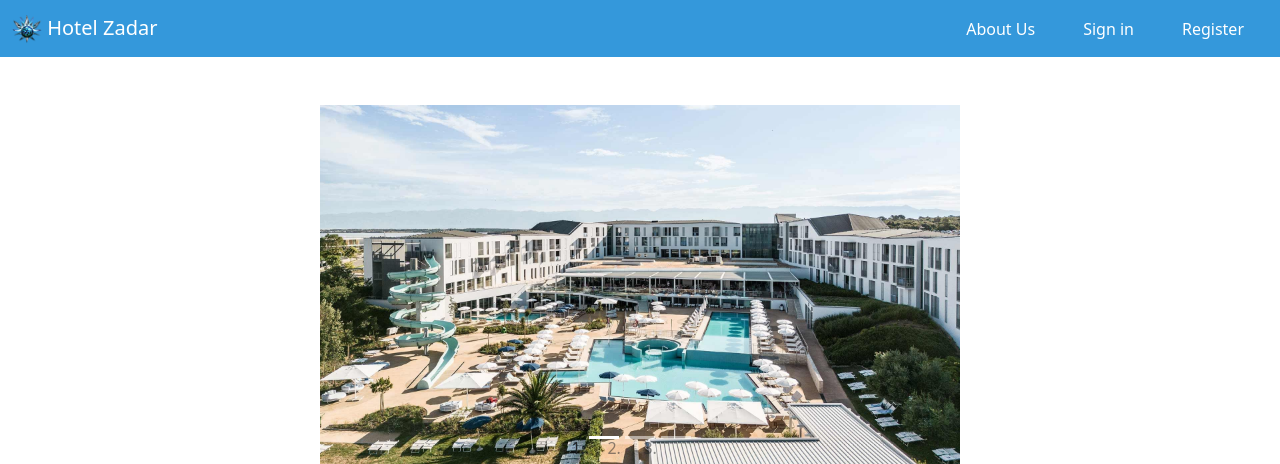
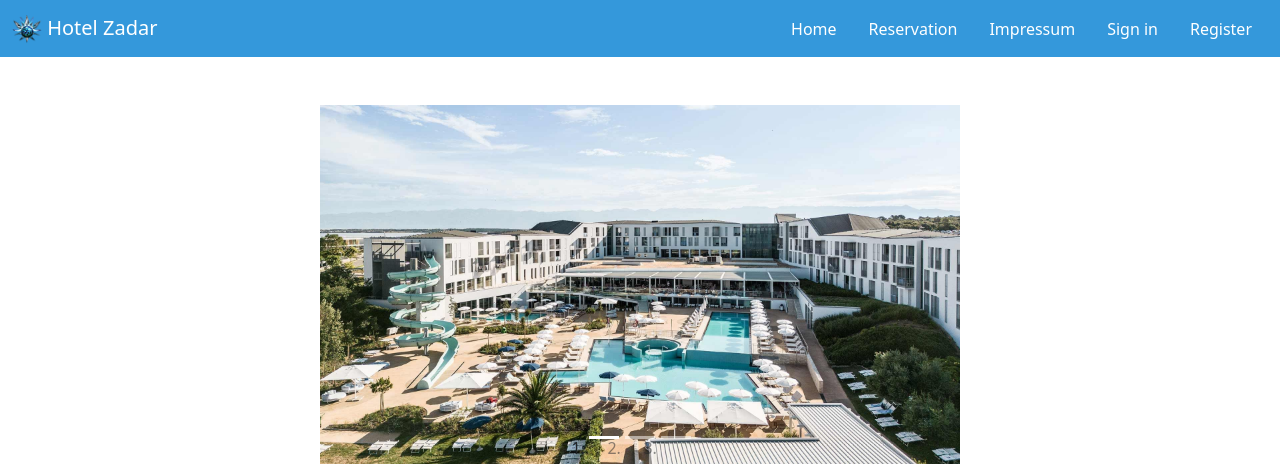
Before and after one commit to MarcoHudec/WEB_project, a PHP site: page /index.php in a window 1280 px wide. Shown: the top 464 px of the page. Run offline with PHP 8.4, Linux system fonts and the light colour scheme.

Commit message:
navbar and footer updated

```diff
--- a/includes/Footer.php
+++ b/includes/Footer.php
@@ -8,13 +8,13 @@
 
           <div class="col-md-2">
             <h6 class="text-uppercase font-weight-bold">
-              <a href="Registration3.php" class="text-white nav-link">Home</a>
+              <a href="index.php" class="text-white nav-link">Home</a>
             </h6>
           </div>
 
           <div class="col-md-2">
             <h6 class="text-uppercase font-weight-bold">
-              <a href="Registration2.php" class="text-white nav-link">About us</a>
+              <a href="Aboutus.php" class="text-white nav-link">About us</a>
             </h6>
           </div>
 
@@ -26,15 +26,10 @@
 
           <div class="col-md-2">
             <h6 class="text-uppercase font-weight-bold">
-              <a href="Help.php" class="text-white nav-link">Help</a>
+              <a href="Help.php" class="text-white nav-link">FAQ</a>
             </h6>
           </div>
 
-          <div class="col-md-2">
-            <h6 class="text-uppercase font-weight-bold">
-              <a href="Login2.php" class="text-white nav-link">Contact</a>
-            </h6>
-          </div>
         </div>
       </section>
 
--- a/includes/Navbar.php
+++ b/includes/Navbar.php
@@ -13,22 +13,28 @@ session_start();
     </button>
     <div class="collapse navbar-collapse" id="navbarNav">
       <ul class="navbar-nav ms-auto">
-        <li class="nav-item mx-3">
-          <a class="text-white nav-link" href="Help.php">About Us</a>
+        <li class="nav-item mx-2">
+          <a class="text-white nav-link" href="index.php">Home</a>
+        </li>
+        <li class="nav-item mx-2">
+          <a class="text-white nav-link" href="Reservation.php">Reservation</a>
+        </li>
+        <li class="nav-item mx-2">
+          <a class="text-white nav-link" href="Impressum.php">Impressum</a>
         </li>
         <?php if(!isset($_SESSION["username"])): ?>
-        <li class="nav-item mx-3">
+        <li class="nav-item mx-2">
           <a class="text-white nav-link" href="Login.php">Sign in</a>
         </li>
-        <li class="nav-item mx-3">
+        <li class="nav-item mx-2">
           <a class="text-white nav-link" href="Registration.php">Register</a>
         </li>
         <?php endif; ?>
         <?php if(isset($_SESSION["username"])): ?>
-          <li class="nav-item">
+          <li class="nav-item mx-2">
             <a class="nav-link text-white" href="Profile.php">Profile</a>
           </li>
-          <li class="nav-item">
+          <li class="nav-item mx-2">
             <a class="nav-link text-white" href="logic/logout.php">Logout</a>
           </li>
         <?php endif; ?>
```
